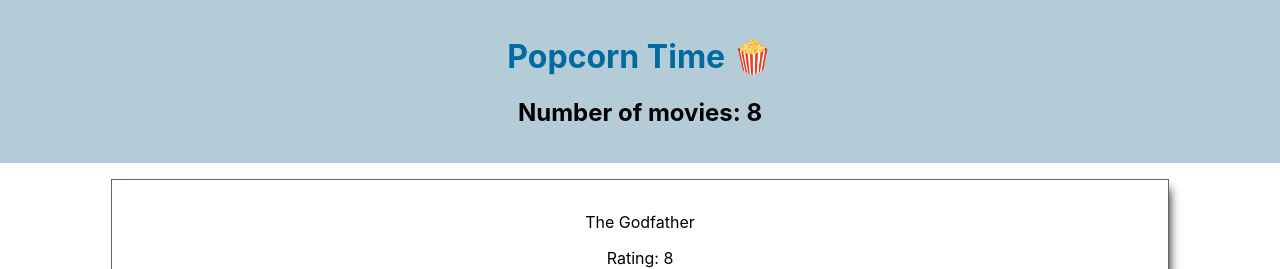
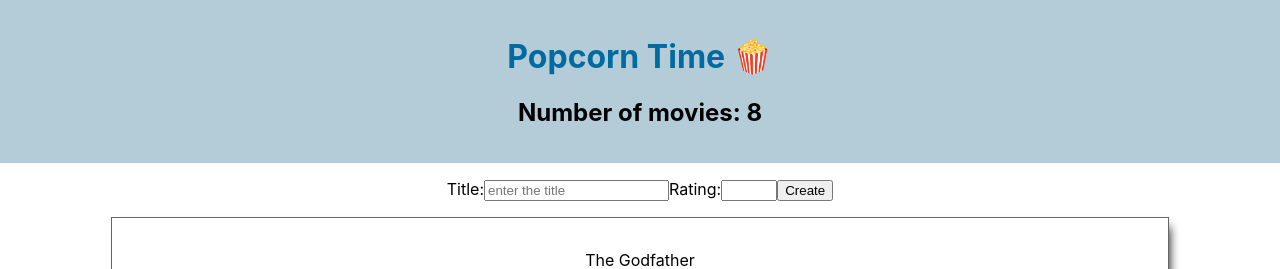
Before and after one commit to ironhack-loopey-tunes-may2023/popcorn-time, a React (Create React App) app: page / in a window 1280 px wide. Shown: the top 269 px of the page. Built offline with nearby package versions, Linux system fonts and the light colour scheme.

Commit message:
implement form to create new movies

```diff
--- a/src/App.js
+++ b/src/App.js
@@ -11,6 +11,9 @@ import './App.css';
 function App() {
 
   const [moviesToDisplay, setMoviesToDisplay] = useState(movies);
+
+  const [title, setTitle] = useState("");
+  const [rating, setRating] = useState("");
 
 
   const deleteMovie = (movieId) => {
@@ -27,11 +30,61 @@ function App() {
   }
 
 
+  const handleSubmit = (e) => {
+    e.preventDefault(); // avoid page refresh
+
+    const newMovie = {
+      title: title,
+      rating: rating
+    }
+
+    const newList = [newMovie, ...moviesToDisplay];
+
+    setMoviesToDisplay(newList);
+
+    // Clear form
+    setTitle("");
+    setRating("");
+
+  }
 
 
   return (
     <div className="App">
       <Header numberOfMovies={moviesToDisplay.length} />
+
+      <section>
+        <form onSubmit={handleSubmit}>
+
+          <label>
+            Title:
+            <input
+              type="text"
+              name="title"
+              placeholder="enter the title"
+              required={true}
+              value={title}
+              onChange={(e) => { setTitle(e.target.value) }}
+              />
+          </label>
+
+          <label>
+            Rating:
+            <input
+            type="number"
+            name="rating"
+            required={true}
+            min={1}
+            max={10}
+            value={rating}
+            onChange={(e) => { setRating(e.target.value) }}
+            />
+          </label>
+
+          <button>Create</button>
+        </form>
+      </section>
+
       <Main listOfMovies={moviesToDisplay} callbackToDelete={deleteMovie} />
       <Footer />
     </div>
```
